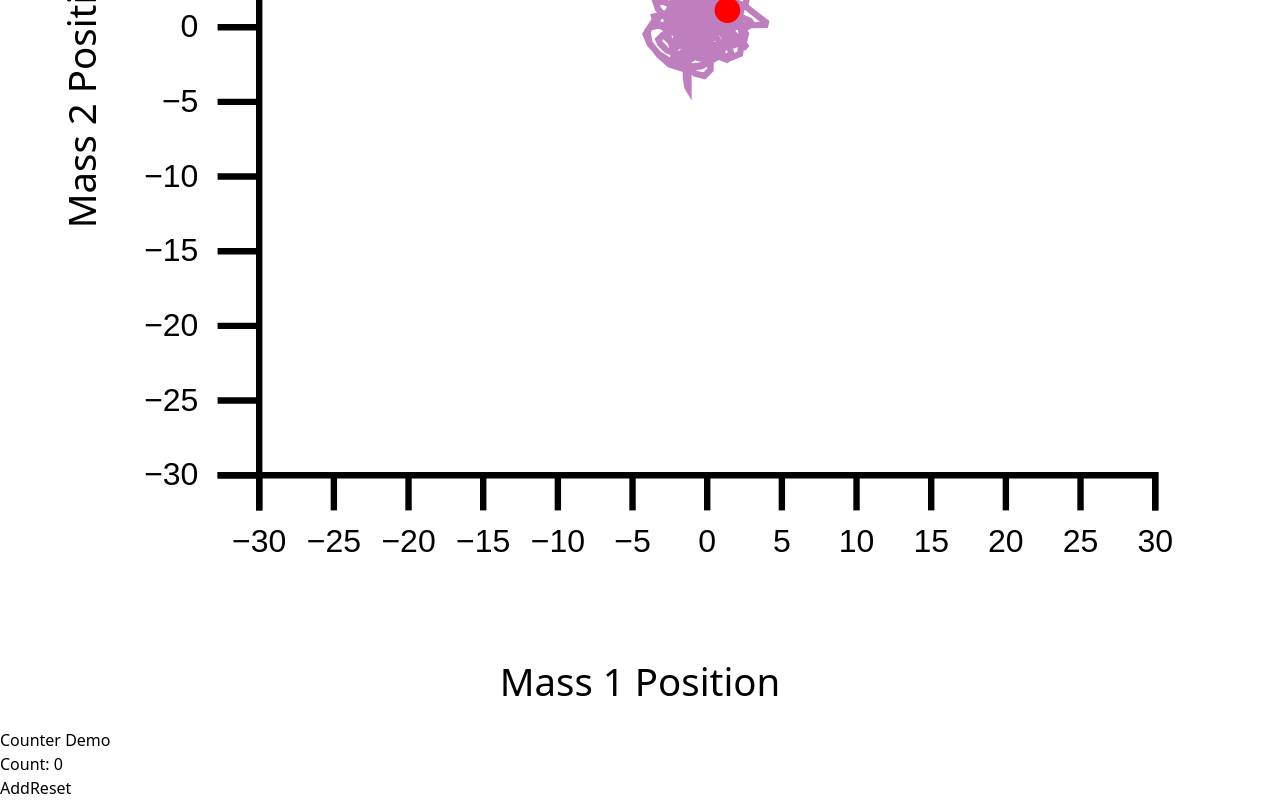
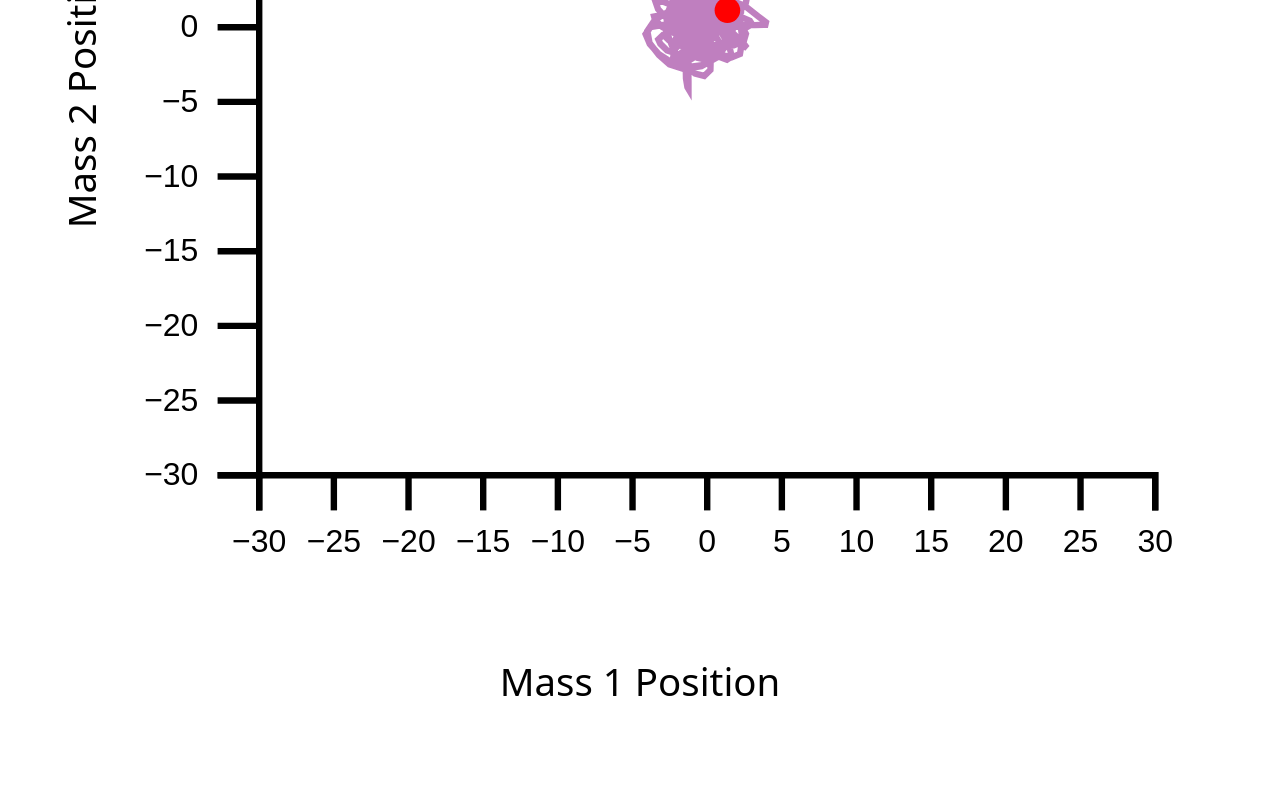
Before and after one commit to gileshd/elastic-algebra, a React (Vite) app: page / in a window 1280 px wide. Shown: the part 2752-3552 px from the top of the page. After the commit the page ends 3480 px from the top, so only its background shows below. Built offline with nearby package versions, Linux system fonts and the light colour scheme.

Commit message:
Remove test Counter component

```diff
--- a/src/App.jsx
+++ b/src/App.jsx
@@ -1,13 +1,11 @@
 import Spring from './components/Spring'
 import CoupledSpring from './components/CoupledSpring'
-import Counter from './components/Counter'
 
 function App() {
   return (
     <div>
       <Spring />
       <CoupledSpring />
-      <Counter />
     </div>
   )
 }
```
